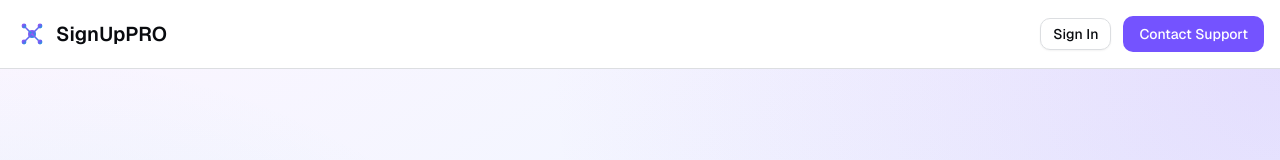
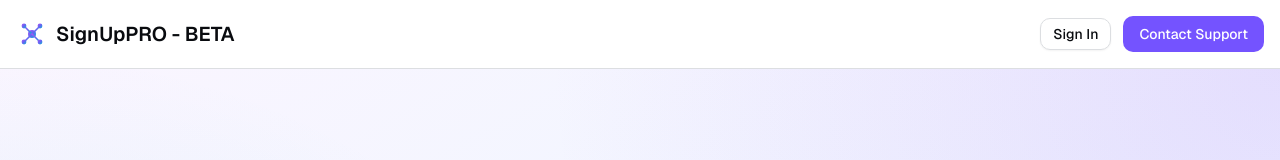
Before and after one commit to 484021/SignUpPRO, a Next.js app: page /s/signup-genius-alternatives in a window 1280 px wide. Shown: the top 160 px of the page. Built offline with nearby package versions, Linux system fonts and the light colour scheme; no server answers.

Commit message:
feat: BETA testing

```diff
--- a/components/header.tsx
+++ b/components/header.tsx
@@ -26,7 +26,7 @@ export function Header() {
             className="flex items-center gap-2"
           >
             <Logo className="w-7 h-7 md:w-8 md:h-8" />
-            <span className="text-lg md:text-xl font-semibold">SignUpPRO</span>
+            <span className="text-lg md:text-xl font-semibold">SignUpPRO - BETA</span>
           </Link>
 
           <nav className="hidden md:flex items-center gap-3">
```
